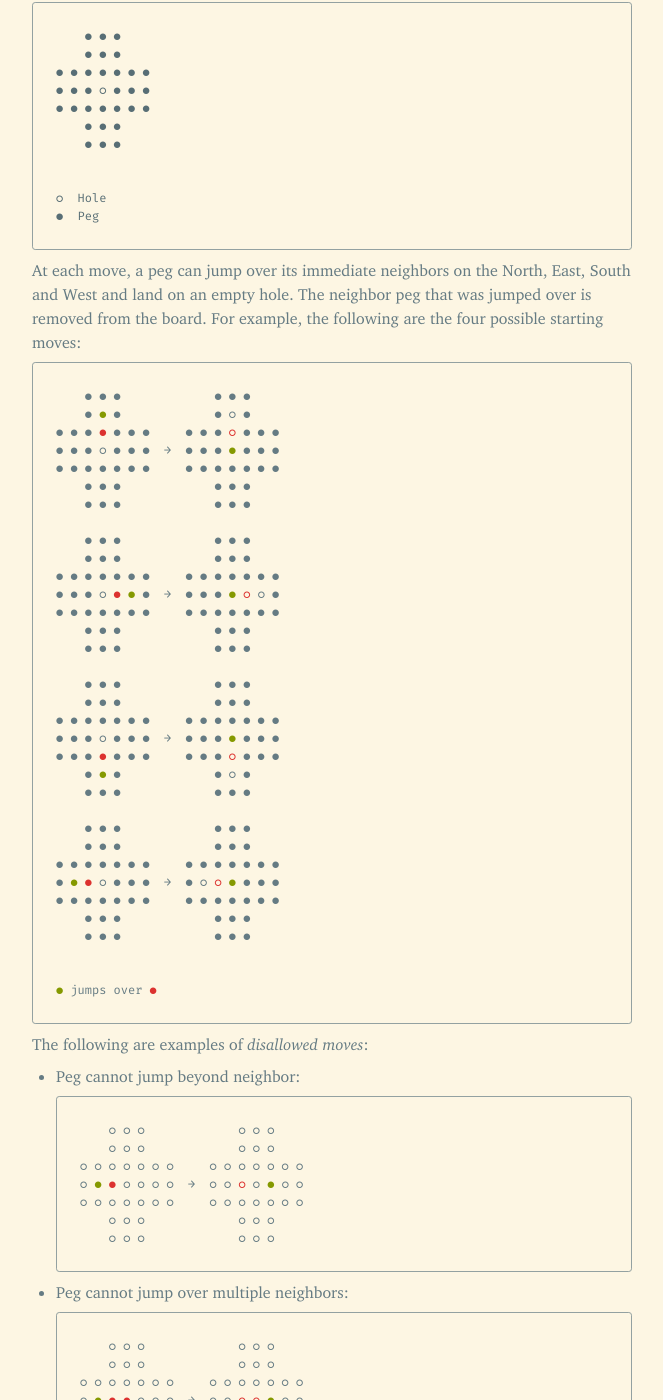
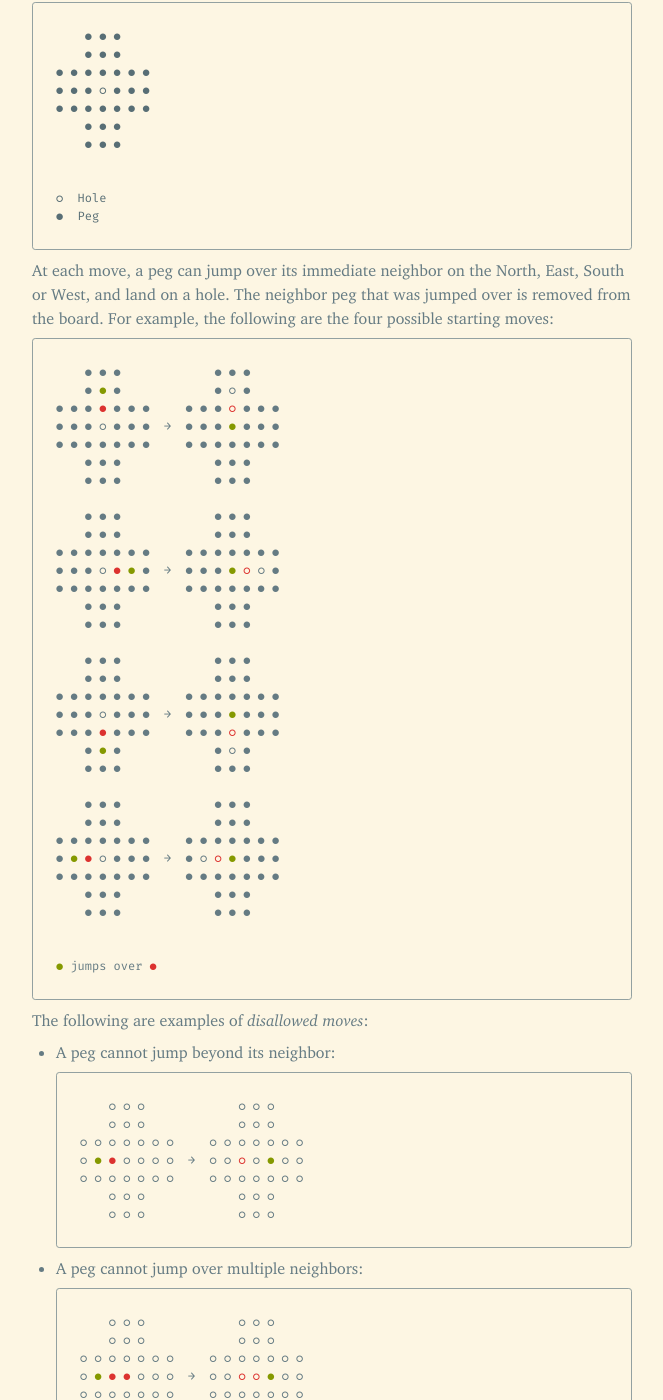
Before and after one commit to leafac/leafac.com, a Jekyll site: the page built from prose/playing-the-game-with-plt-redex/peg-solitaire-rules.md, in a window 1280 px wide and 1400 px high, scrolled down 461 px. Shown: the whole window, without its empty margins (108-771 px from the left). Built offline with Jekyll 4.4.1, drawn with Linux system fonts in a browser that asks for light colours; some of the changed text lies outside the part shown.

Commit message:
Editing pass on rules

````diff
--- a/prose/playing-the-game-with-plt-redex/peg-solitaire-rules.md
+++ b/prose/playing-the-game-with-plt-redex/peg-solitaire-rules.md
@@ -20,7 +20,7 @@ Peg Solitaire is a single-player board game that starts with the following board
 ●  Peg
 ```
 
-At each move, a peg can jump over its immediate neighbors on the North, East, South and West and land on an empty hole. The neighbor peg that was jumped over is removed from the board. For example, the following are the four possible starting moves:
+At each move, a peg can jump over its immediate neighbor on the North, East, South or West, and land on a hole. The neighbor peg that was jumped over is removed from the board. For example, the following are the four possible starting moves:
 
 <pre>
     ● ● ●             ● ● ●
@@ -61,7 +61,7 @@ At each move, a peg can jump over its immediate neighbors on the North, East, So
 
 The following are examples of *disallowed moves*:
 
-- Peg cannot jump beyond neighbor:
+- A peg cannot jump beyond its neighbor:
 
   <pre>
       ○ ○ ○             ○ ○ ○
@@ -73,7 +73,7 @@ The following are examples of *disallowed moves*:
       ○ ○ ○             ○ ○ ○
   </pre>
 
-- Peg cannot jump over multiple neighbors:
+- A peg cannot jump over multiple neighbors:
 
   <pre>
       ○ ○ ○             ○ ○ ○
````
Also changed, not shown: other parts of prose/playing-the-game-with-plt-redex/peg-solitaire-rules.md (+1 -1 lines).
